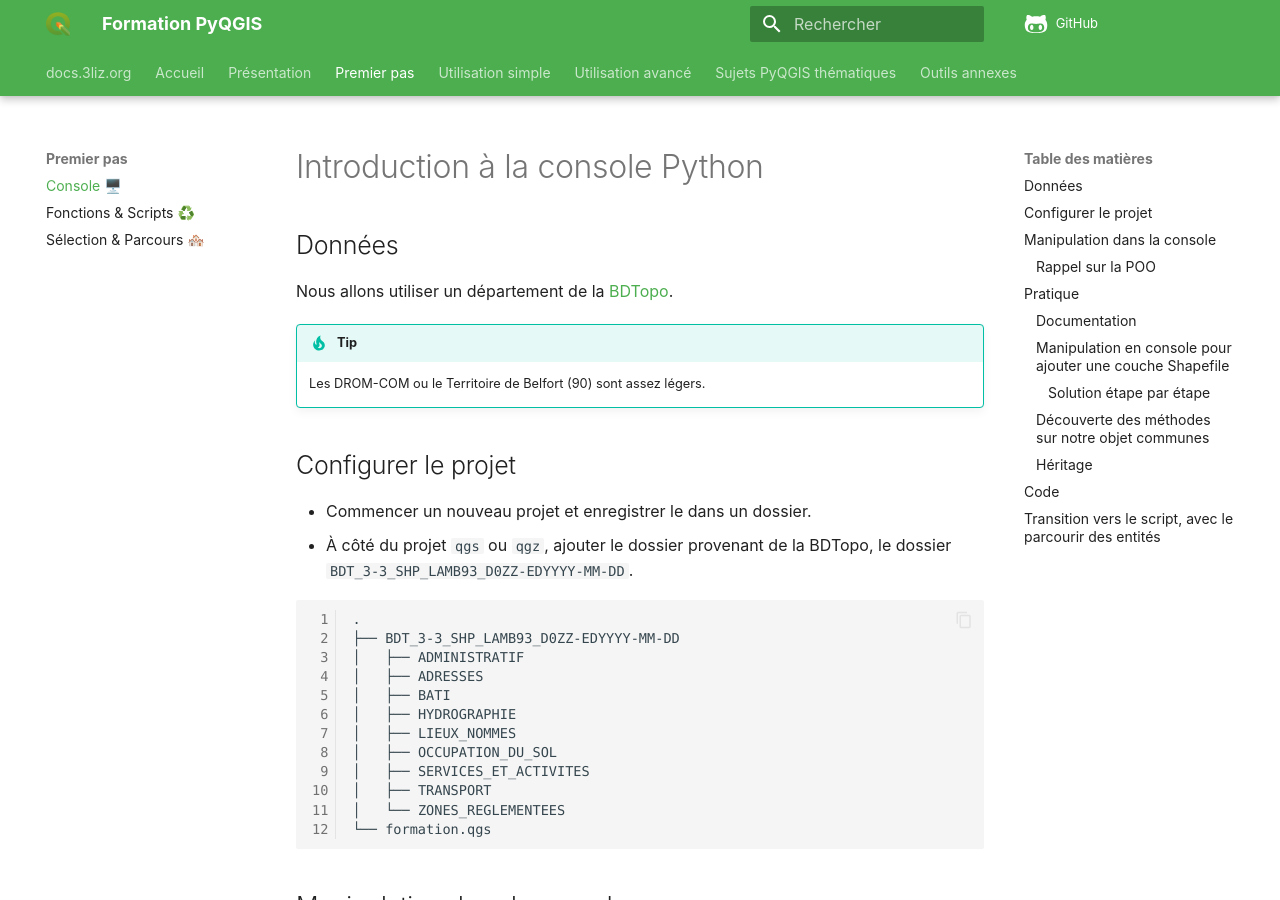
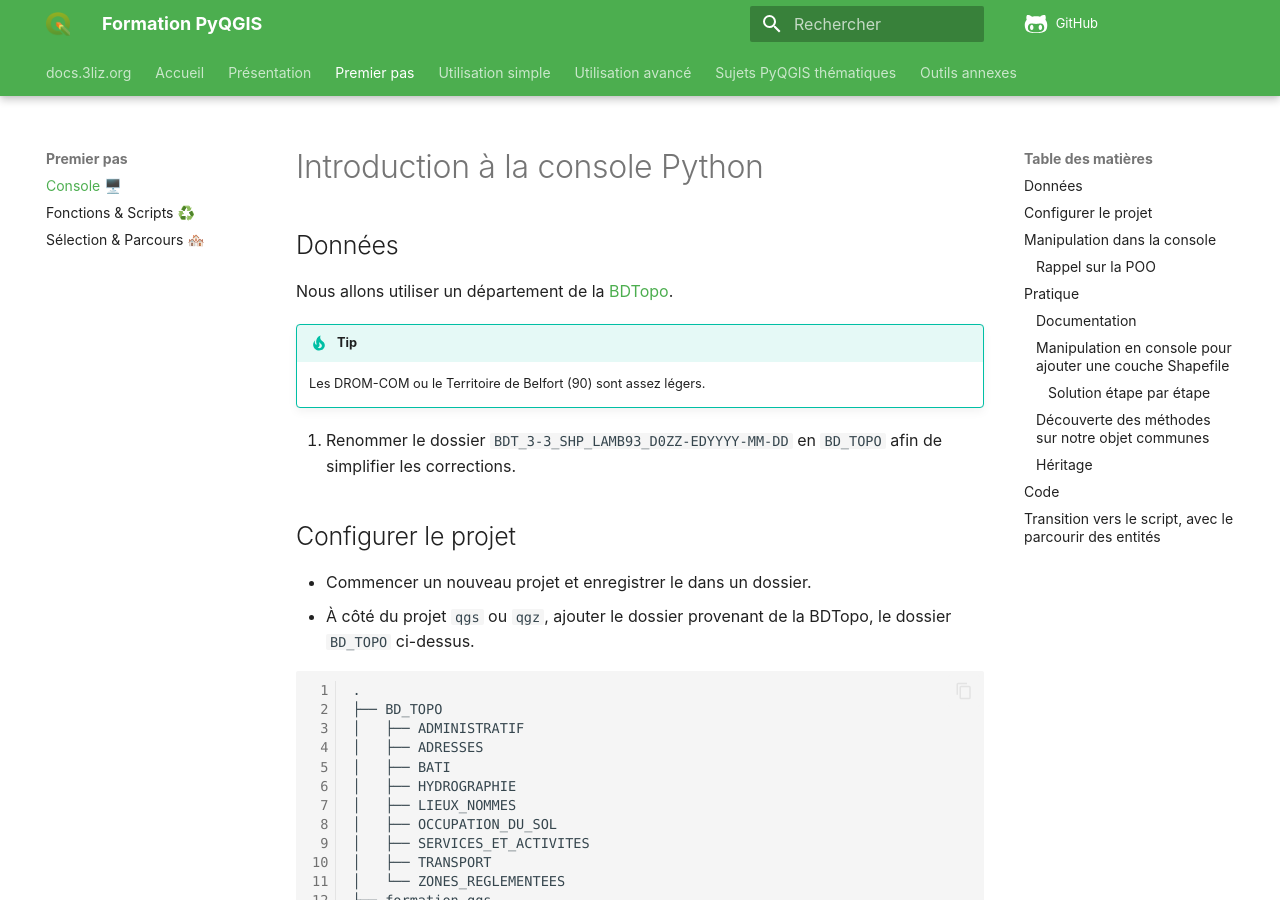
Before and after one commit to 3liz/formation-pyqgis, an MkDocs documentation site: the page built from docs/console.md, in a window 1280 px wide and 900 px high. Built offline with MkDocs 1.6.1 and Material for MkDocs 9.7.7, drawn with Linux system fonts in a browser that asks for light colours; nearby versions of some CDN libraries; comment, search, counter and statistics services are not loaded; some of the changed text lies outside the part shown.

Commit message:
Update support

````diff
--- a/docs/console.md
+++ b/docs/console.md
@@ -7,14 +7,16 @@ Nous allons utiliser un département de la [BDTopo](https://geoservices.ign.fr/b
 !!! tip
     Les DROM-COM ou le Territoire de Belfort (90) sont assez légers.
 
+1. Renommer le dossier `BDT_3-3_SHP_LAMB93_D0ZZ-EDYYYY-MM-DD` en `BD_TOPO` afin de simplifier les corrections.
+
 ## Configurer le projet
 
 * Commencer un nouveau projet et enregistrer le dans un dossier.
-* À côté du projet `qgs` ou `qgz`, ajouter le dossier provenant de la BDTopo, le dossier `BDT_3-3_SHP_LAMB93_D0ZZ-EDYYYY-MM-DD`.
+* À côté du projet `qgs` ou `qgz`, ajouter le dossier provenant de la BDTopo, le dossier `BD_TOPO` ci-dessus.
 
 ```bash
 .
-├── BDT_3-3_SHP_LAMB93_D0ZZ-EDYYYY-MM-DD
+├── BD_TOPO
 │   ├── ADMINISTRATIF
 │   ├── ADRESSES
 │   ├── BATI
@@ -128,7 +130,7 @@ project.absoluteFilePath()
 ### Manipulation en console pour ajouter une couche Shapefile
 
 * Objectif, ajouter une couche vecteur contenu dans un dossier fils :
-    * Exemple `BDT_3-3_SHP_LAMB93_D0ZZ-EDYYYY-MM-DD/ADMINISTRATIF/COMMUNE.shp` :
+    * Exemple `BD_TOPO/ADMINISTRATIF/COMMUNE.shp` :
     * Recherchons dans l'API de `QgsProject` le fichier actuel du projet, à l'aide `filepath`.
     * L'utilisation de `home` est un peu différente, dans QGIS on peut définir un répertoire différent pour la racine des données.
     * Nous allons utiliser l'objet `Path` pour manipuler les fichiers/dossiers.
@@ -152,7 +154,7 @@ racine = Path(project.absoluteFilePath()).parent
 
 On peut joindre notre BDTopo, en donnant plusieurs paramètres à `joinpath` :
 ```python
-chemin = racine.joinpath('BDT_3-3_SHP_LAMB93_D0ZZ-EDYYYY-MM-DD', 'ADMINISTRATIF')
+chemin = racine.joinpath('BD_TOPO', 'ADMINISTRATIF')
 fichier_shape = chemin.joinpath('COMMUNE.shp')
 ```
 
@@ -193,7 +195,7 @@ print(communes)
     from pathlib import Path
     project = QgsProject.instance()
     racine = Path(project.absoluteFilePath()).parent
-    chemin = racine.joinpath('BDT_3-3_SHP_LAMB93_D0ZZ-EDYYYY-MM-DD', 'ADMINISTRATIF')
+    chemin = racine.joinpath('BD_TOPO', 'ADMINISTRATIF')
     fichier_shape = chemin.joinpath('COMMUNE.shp')
     # fichier_shape.is_file()
     communes = QgsVectorLayer(str(fichier_shape), 'communes', 'ogr')
@@ -208,7 +210,7 @@ print(communes)
 	project = QgsProject.instance()
 
 	racine = project.homePath()
-	chemin = join(racine, 'BDT_3-3_SHP_LAMB93_D0ZZ-EDYYYY-MM-DD', 'ADMINISTRATIF')
+	chemin = join(racine, 'BD_TOPO', 'ADMINISTRATIF')
 	fichier_shape = join(chemin, 'COMMUNE.shp')
 	communes = QgsVectorLayer(fichier_shape, 'communes', 'ogr')
 	communes.isValid()
@@ -326,7 +328,7 @@ Petit récapitulatif à tester pour voir si cela fonctionne correctement !
 
 ```python
 from pathlib import Path
-dossier = 'BDT_3-3_SHP_LAMB93_D0ZZ-EDYYYY-MM-DD'
+dossier = 'BD_TOPO'
 thematique = 'ADMINISTRATIF'
 couche = 'COMMUNE'
 
````
Also changed, not shown: README.md (+0 -4 lines), docs/extension-deploiement.md (+6 -6 lines), docs/fonctions-scripts.md (+17 -11 lines), docs/memo-python.md (+5 -0 lines).
